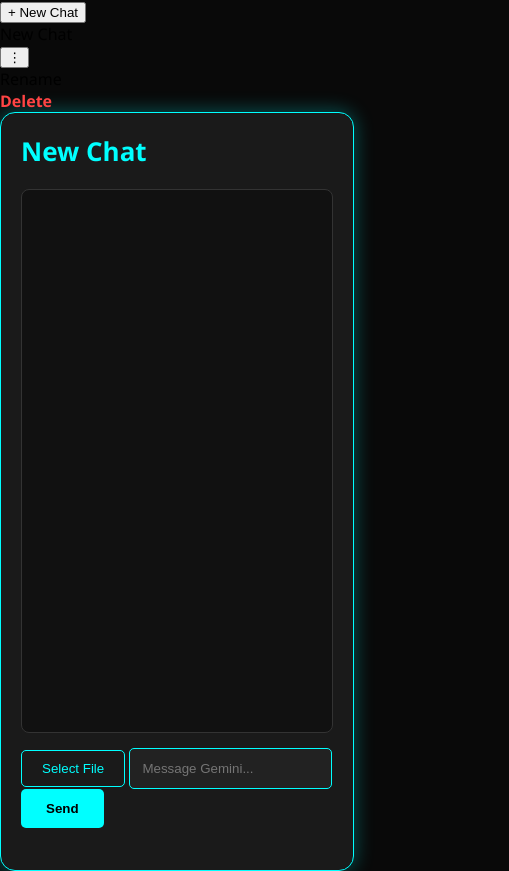
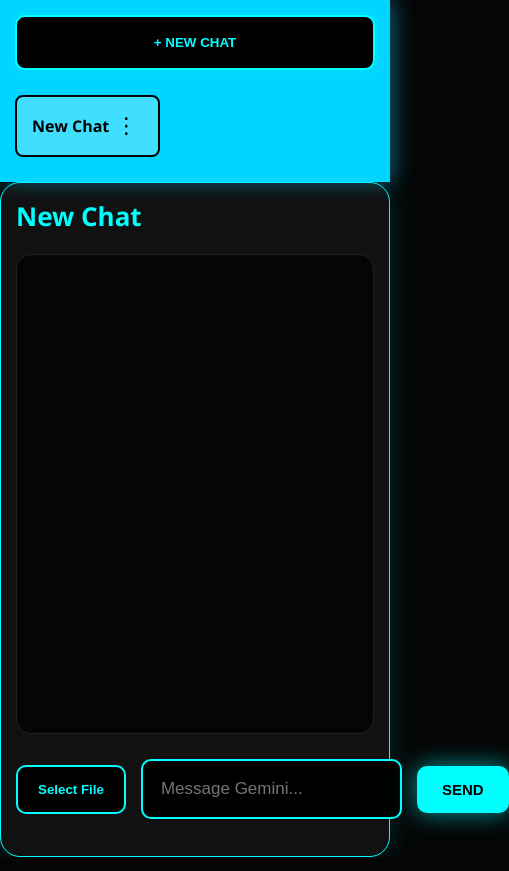
Before and after one commit to noam132/AiEdits, a website: page index.html in a window 390 px wide. Shown: the whole page, 509 px wide, since content can reach past the window. Drawn offline with Linux system fonts and the light colour scheme.

Commit message:
Update style.css

```diff
--- a/style.css
+++ b/style.css
@@ -1,59 +1,238 @@
+/* --- GLOBAL --- */
 body {
-    background: #090909;
+    background: #050505;
     font-family: 'Segoe UI', sans-serif;
     margin: 0;
+    display: flex;
+    height: 100vh;
+    color: #fff;
+    overflow: hidden;
+}
+
+/* --- SIDEBAR (300px Power) --- */
+#sidebar {
+    width: 300px;
+    background: #00d4ff;
+    display: flex;
+    flex-direction: column;
+    padding: 25px;
+    box-shadow: 5px 0 20px rgba(0, 212, 255, 0.4);
+    box-sizing: border-box;
+    z-index: 10;
+}
+
+#newChatBtn {
+    background: #000;
+    color: #00ffff;
+    border: 2px solid #00ffff;
+    padding: 18px;
+    border-radius: 10px;
+    cursor: pointer;
+    font-weight: bold;
+    margin-bottom: 25px;
+    transition: 0.3s;
+    text-transform: uppercase;
+    box-shadow: 0 0 15px rgba(0, 255, 255, 0.3);
+}
+
+#newChatBtn:hover {
+    background: #00ffff;
+    color: #000;
+    box-shadow: 0 0 25px #00ffff;
+}
+
+#chatList {
+    flex: 1;
+    overflow-y: auto;
+}
+
+/* --- CHAT ITEMS --- */
+.chat-item {
+    position: relative;
+    display: flex;
+    justify-content: space-between;
+    align-items: center;
+    padding: 15px;
+    margin-bottom: 10px;
+    background: rgba(0, 0, 0, 0.4);
+    border: 1px solid rgba(0, 255, 255, 0.3);
+    border-radius: 8px;
+    cursor: pointer;
+    color: #000;
+    font-weight: 600;
+}
+
+.chat-item.active-chat {
+    background: rgba(255, 255, 255, 0.25);
+    border: 2px solid #000;
+}
+
+.chat-options-btn {
+    background: none;
+    border: none;
+    font-size: 22px;
+    cursor: pointer;
+    color: #000;
+}
+
+.chat-options-menu {
+    display: none;
+    position: absolute;
+    right: 5px;
+    top: 45px;
+    background: #161b22;
+    border: 2px solid #00ffff;
+    border-radius: 8px;
+    z-index: 1000;
+    min-width: 140px;
+}
+
+.chat-options-menu.active { display: block; }
+
+.chat-options-menu div {
+    padding: 12px;
+    color: #fff;
+    cursor: pointer;
+}
+
+.chat-options-menu div:hover {
+    background: #00ffff;
+    color: #000;
+}
+
+/* --- MAIN LAYOUT --- */
+.main-content {
+    flex: 1;
+    display: flex;
+    align-items: center;
+    justify-content: center;
 }
 
 .container {
-    background: #1a1a1a;
-    padding: 20px;
-    border-radius: 15px;
-    width: 80%; /* Adjusted for sidebar */
-    max-width: 800px;
-    height: 85vh;
-    box-shadow: 0 0 20px #00ffff55;
+    background: #111;
+    padding: 30px;
+    border-radius: 20px;
+    width: 95%;
+    max-width: 1000px;
+    height: 90vh;
+    box-shadow: 0 0 30px rgba(0, 255, 255, 0.15);
     border: 1px solid #00ffff;
     display: flex;
     flex-direction: column;
+    box-sizing: border-box;
 }
 
 #chatLog {
     flex: 1;
     overflow-y: auto;
-    background: #111;
-    padding: 15px;
-    border-radius: 8px;
-    margin-bottom: 15px;
-    border: 1px solid #333;
-    color: #fff;
+    background: #050505;
+    padding: 25px;
+    border-radius: 15px;
+    margin-bottom: 25px;
+    border: 1px solid #222;
+}
+
+/* --- THE NEON CODE CUBE & COPY BUTTON --- */
+pre {
+    background: #000 !important;
+    border: 1px solid #00ffff;
+    border-radius: 10px;
+    padding: 20px;
+    position: relative; /* Essential for the floating button */
+    overflow-x: auto;
+    margin: 15px 0;
+    box-shadow: inset 0 0 15px rgba(0, 255, 255, 0.1);
+}
+
+code {
+    font-family: 'Consolas', 'Courier New', monospace;
+    color: #e0e0e0;
+}
+
+.copy-btn {
+    position: absolute;
+    top: 10px;
+    right: 10px;
+    background: #000;
+    color: #00ffff; /* Light blue neon */
+    border: 1px solid #00ffff;
+    padding: 6px 12px;
+    border-radius: 5px;
+    font-size: 11px;
+    cursor: pointer;
+    font-weight: bold;
+    text-transform: uppercase;
+    transition: 0.3s;
+    box-shadow: 0 0 8px rgba(0, 255, 255, 0.3);
+    z-index: 5;
+}
+
+.copy-btn:hover {
+    background: #00ffff;
+    color: #000;
+    box-shadow: 0 0 20px #00ffff;
+}
+
+/* --- INPUT AREA (BIGGER & BETTER) --- */
+.input-area {
+    display: flex;
+    gap: 15px;
+    align-items: center;
 }
 
 .custom-file-upload {
-    background: #1a1a1a;
+    background: #000;
     color: #00ffff;
-    border: 1px solid #00ffff;
-    padding: 10px 20px;
-    border-radius: 5px;
+    border: 2px solid #00ffff;
+    padding: 15px 20px;
+    border-radius: 10px;
     cursor: pointer;
-    font-weight: 500;
+    font-weight: bold;
+    white-space: nowrap;
+    transition: 0.3s;
+}
+
+.custom-file-upload:hover {
+    background: #00ffff;
+    color: #000;
+    box-shadow: 0 0 15px #00ffff;
 }
 
 #messageInput {
     flex: 1;
-    padding: 12px;
-    background: #222;
-    border: 1px solid #00ffff;
+    padding: 18px;
+    background: #000;
+    border: 2px solid #00ffff;
     color: #fff;
-    border-radius: 5px;
+    border-radius: 10px;
     outline: none;
+    font-size: 17px;
 }
 
 #sendBtn {
-    padding: 12px 25px;
+    padding: 18px 50px;
     background: #00ffff;
     color: #000;
     border: none;
-    border-radius: 5px;
-    font-weight: bold;
+    border-radius: 10px;
+    font-weight: 800;
+    font-size: 18px;
     cursor: pointer;
+    box-shadow: 0 0 25px rgba(0, 255, 255, 0.6);
+    text-transform: uppercase;
+    transition: 0.2s;
 }
+
+#sendBtn:hover {
+    transform: scale(1.02);
+    box-shadow: 0 0 35px #00ffff;
+}
+
+/* --- MOBILE --- */
+@media (max-width: 768px) {
+    body { flex-direction: column; overflow-y: auto; }
+    #sidebar { width: 100%; height: auto; padding: 15px; }
+    #chatList { display: flex; flex-direction: row; overflow-x: auto; gap: 10px; }
+    .container { height: 80vh; width: 100%; padding: 15px; }
+    #sendBtn { padding: 15px 25px; font-size: 15px; }
+}
```
